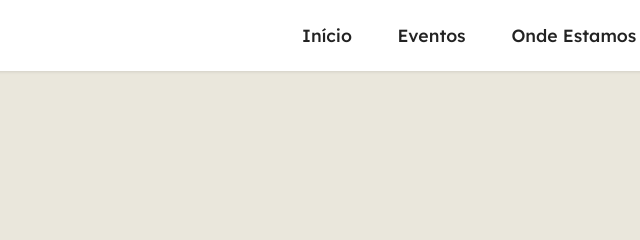
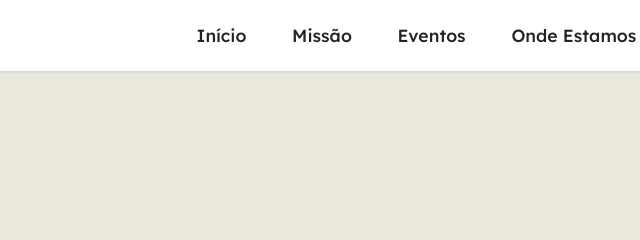
Before and after one commit to Haras71/ALAO, a website: page contatos.html in a window 1280 px wide. Shown: the top 240 px of the page, 411-1051 px from the left. Drawn offline with Linux system fonts and the light colour scheme; files whose address does not match are found by name.

Commit message:
Update contatos.html

```diff
--- a/contatos.html
+++ b/contatos.html
@@ -59,6 +59,8 @@
                     <ul class="navbar-nav nav-dropdown" data-app-modern-menu="true">
                         <li class="nav-item"><a class="nav-link link text-black text-primary display-4"
                                 href="index.html">Início</a></li>
+                        <li class="nav-item"><a class="nav-link link text-black text-primary display-4"
+                                    href="missao.html">Missão</a></li>
                         <li class="nav-item"><a class="nav-link link text-black text-primary display-4"
                                 href="eventos.html">Eventos</a></li>
                         <li class="nav-item"><a class="nav-link link text-black text-primary display-4"
```
